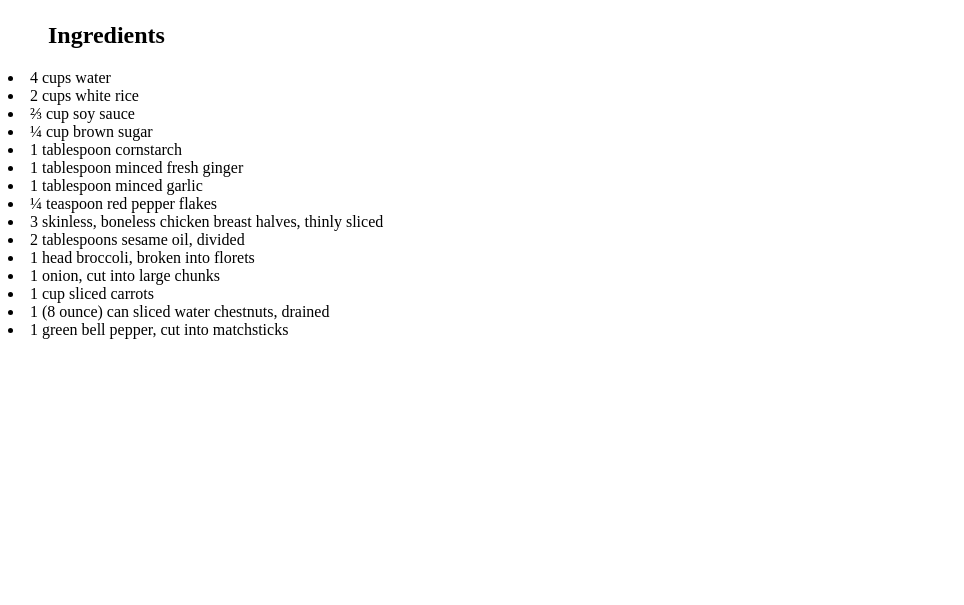
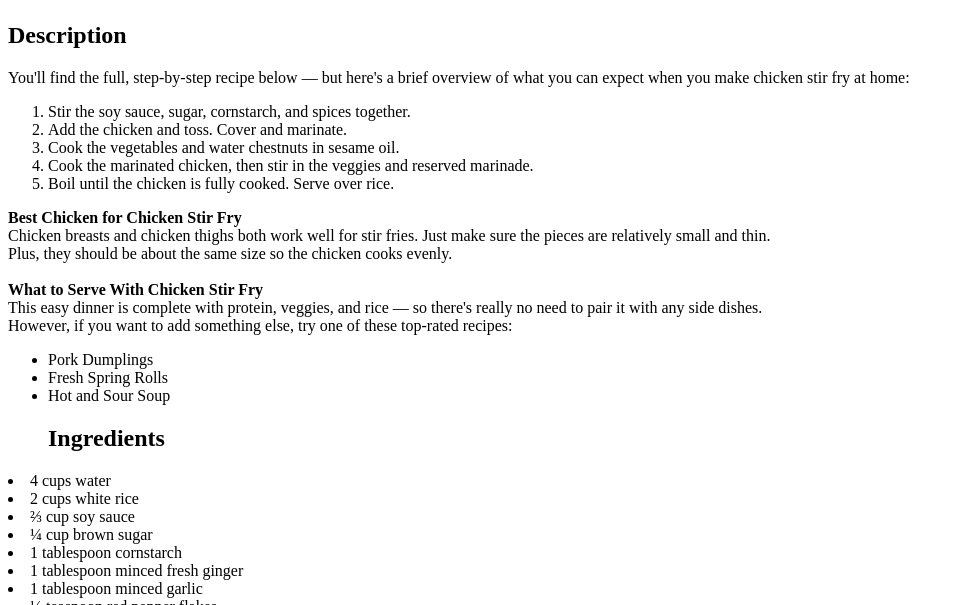
Before and after one commit to Stephenasembo/odin-recipes, a plain HTML site: page recipes/chicken_stir_fry.html in a window 1280 px wide. Shown: the part 635-1240 px from the top of the page, without its empty margins (0-964 px from the left). Before the commit the page ends 982 px from the top, so only its background shows below. Drawn offline with Linux system fonts and the light colour scheme.

Commit message:
Add A Description For The Recipe
The description gives an overview of the recipe

```diff
--- a/recipes/chicken_stir_fry.html
+++ b/recipes/chicken_stir_fry.html
@@ -7,6 +7,38 @@
     <body>
         <h1>Chicken Stir Fry</h1>
         <img src="https://imagesvc.meredithcorp.io/v3/mm/image?url=https%3A%2F%2Fstatic.onecms.io%2Fwp-content%2Fuploads%2Fsites%2F43%2F2022%2F04%2F29%2F223382_chicken-stir-fry_Rita-1x1-1.jpg&q=60&c=sc&poi=auto&orient=true&h=512" alt="An image of a chicken stir fry dish" width="553" height="553">
+
+        <h2>Description</h2>
+            <p>
+                You'll find the full, step-by-step recipe below — but here's a brief overview of what you can expect when you make chicken stir fry at home:
+                    <ol>
+                        <li>Stir the soy sauce, sugar, cornstarch, and spices together.</li>
+                        <li>Add the chicken and toss. Cover and marinate.</li>
+                        <li>Cook the vegetables and water chestnuts in sesame oil.</li>
+                        <li>Cook the marinated chicken, then stir in the veggies and reserved marinade.</li>
+                        <li>Boil until the chicken is fully cooked. Serve over rice.</li>
+                    </ol>
+            </p>
+
+            <p>
+                <b>Best Chicken for Chicken Stir Fry</b>
+
+                <br>
+
+Chicken breasts and chicken thighs both work well for stir fries. Just make sure the pieces are relatively small and thin.<br> Plus, they should be about the same size so the chicken cooks evenly.
+                <br>  <br>
+
+                <b>What to Serve With Chicken Stir Fry</b>
+
+                <br>
+
+This easy dinner is complete with protein, veggies, and rice — so there's really no need to pair it with any side dishes.<br> However, if you want to add something else, try one of these top-rated recipes:
+                <ul>
+<li>Pork Dumplings</li>
+<li>Fresh Spring Rolls</li>
+<li>Hot and Sour Soup</li>
+                </ul>
+            </p>
 
         <ul><h2>Ingredients</h2></ul>
 
```
